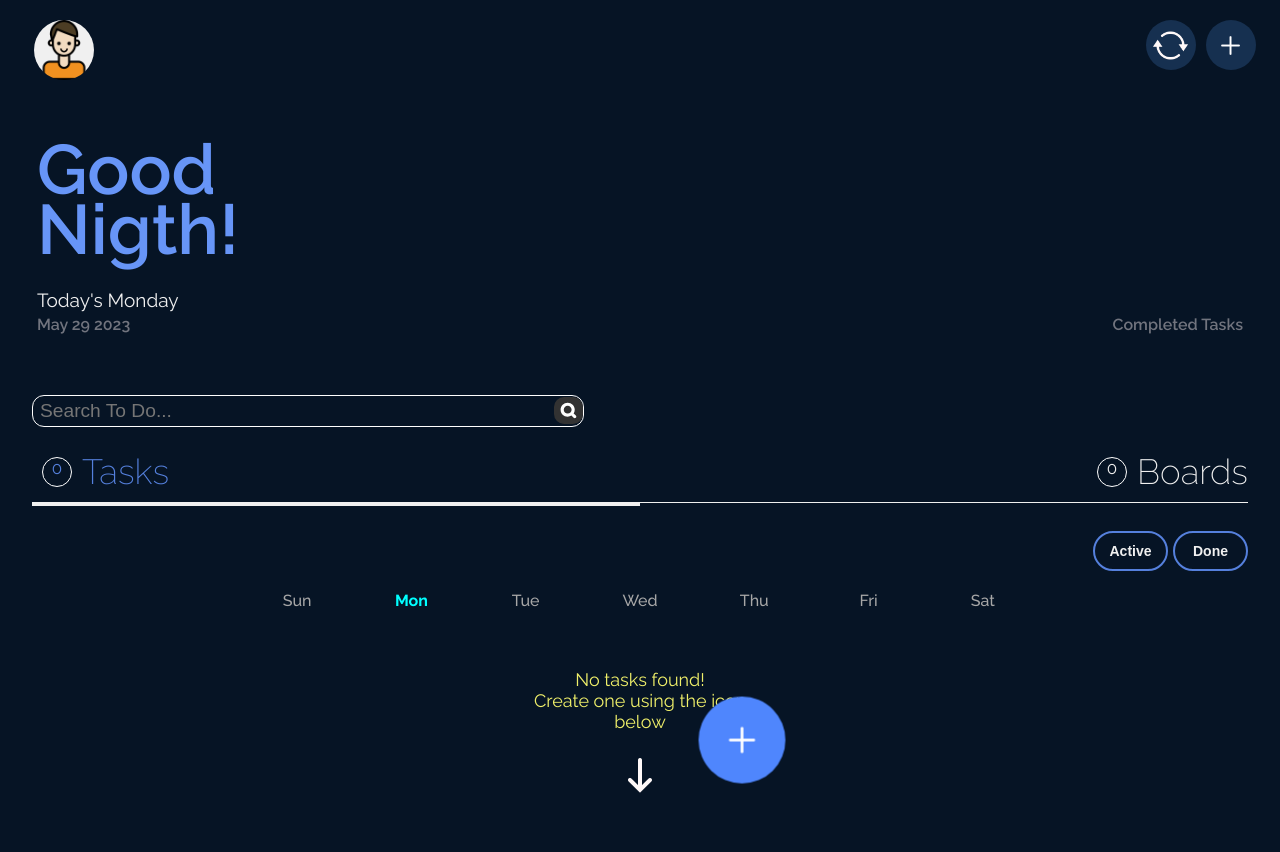
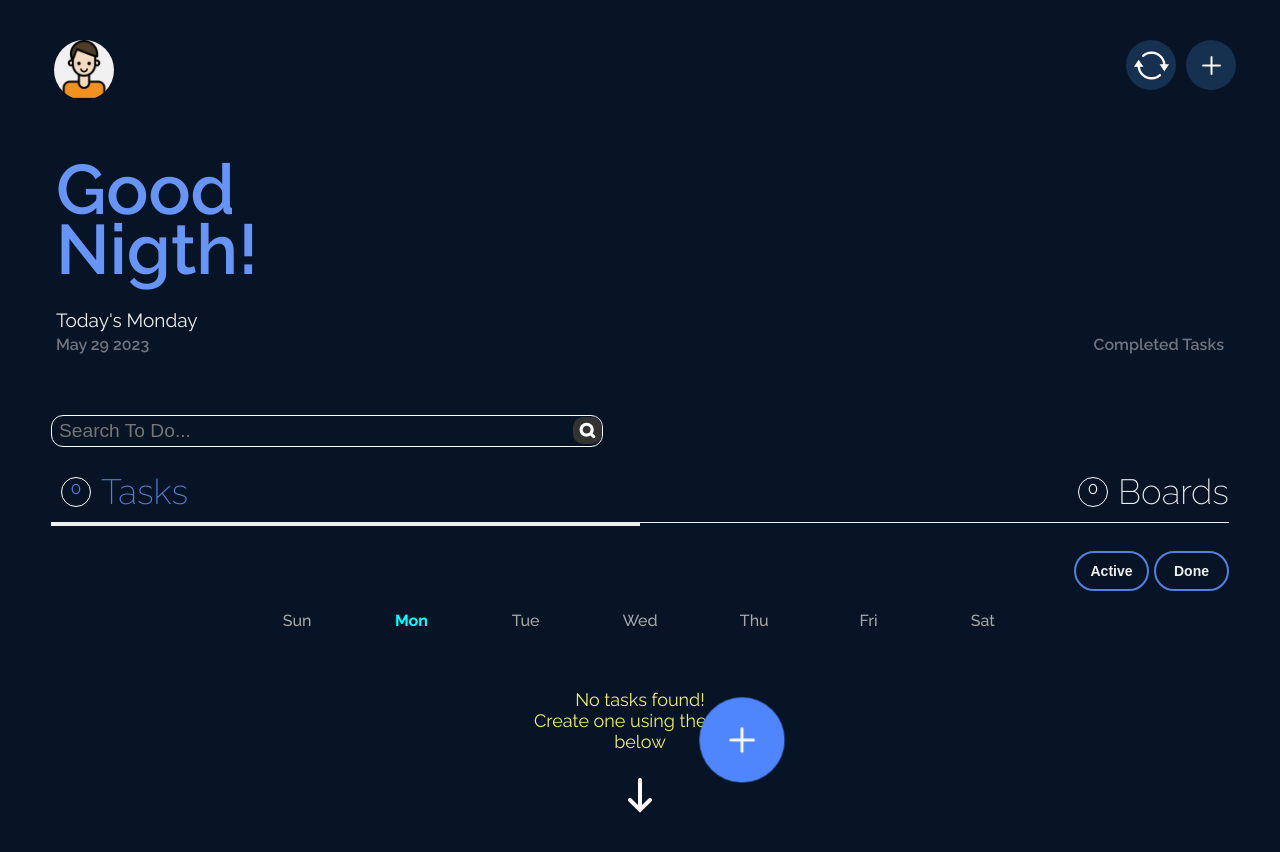
Before and after one commit to murciaue4/TodoList_ReactJS, a React (Vite) app: page / in a window 1280 px wide. Shown: the top 852 px of the page. Built offline with nearby package versions, Linux system fonts and the light colour scheme.

Commit message:
ensayo actualizar la version

```diff
--- a/index.css
+++ b/index.css
@@ -1,5 +1,5 @@
 body{
-    margin: 0;
+    margin: 20px;
     padding: 0;
     box-sizing: border-box;
     font-family: 'Raleway', sans-serif;
```
